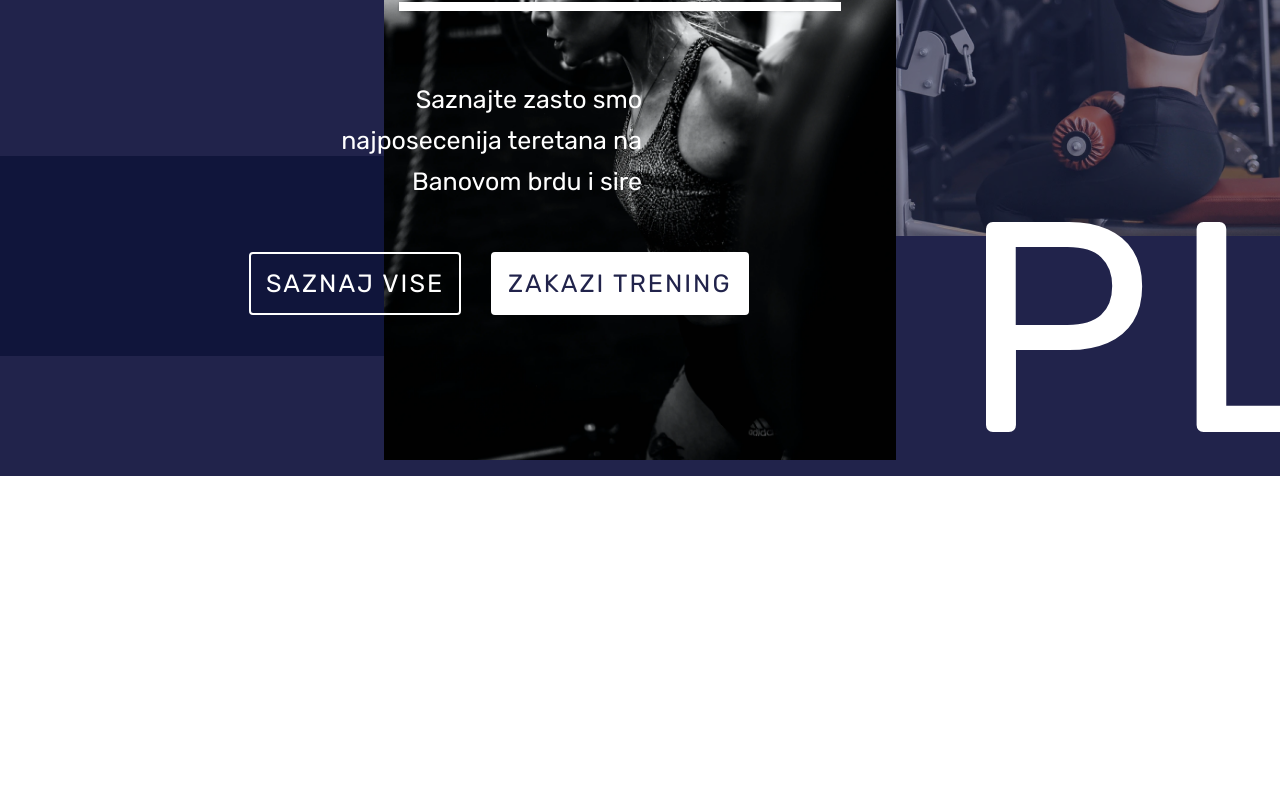
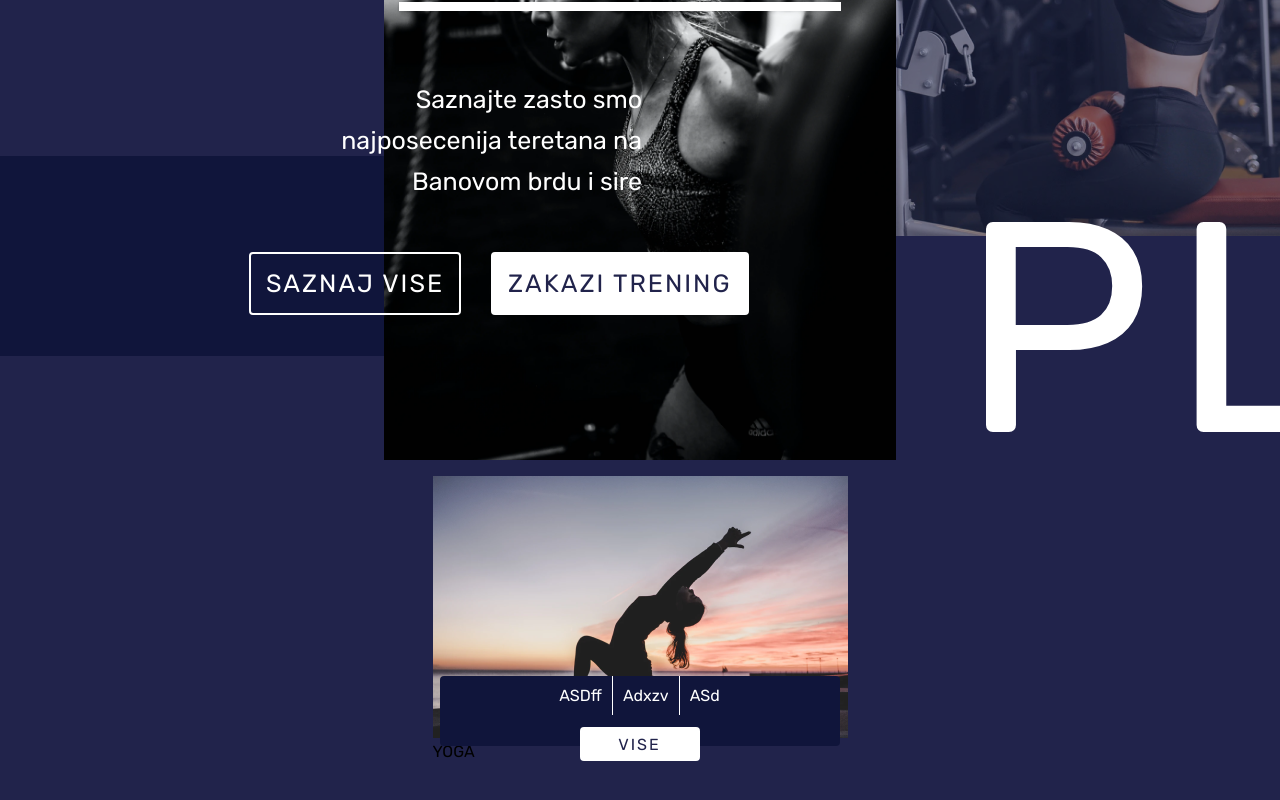
Before and after one commit to Jogurat/fitness-center, a Vue app: page /#/ in a window 1280 px wide. Shown: the part 324-1124 px from the top of the page. Before the commit the page ends 831 px from the top, so only its background shows below. Built offline with nearby package versions, Linux system fonts and the light colour scheme.

Commit message:
Added WorkoutCard component

```diff
--- a/src/components/Button.vue
+++ b/src/components/Button.vue
@@ -1,6 +1,6 @@
 <template>
   <div>
-    <button :class="['cta-btn', filled ? 'filled' : '']">{{text}}</button>
+    <button @click="handleClick" :class="['cta-btn', filled ? 'filled' : '']">{{text}}</button>
   </div>
 </template>
 
@@ -17,6 +17,11 @@ export default {
   props: {
     text: String,
     filled: Boolean
+  },
+  methods: {
+    handleClick() {
+      this.$emit("click");
+    }
   }
 };
 </script>
--- a/src/components/NavBar.vue
+++ b/src/components/NavBar.vue
@@ -100,6 +100,7 @@ export default {
   justify-content: flex-end;
   padding: 30px;
   z-index: 3;
+  /* top: 0; */
 }
 
 .nav-link {
--- /dev/null
+++ b/src/components/WorkoutCard.vue
@@ -0,0 +1,135 @@
+<template>
+  <div class="card-container" id="card-container">
+    <div class="card-img" id="card-img">
+      <img src="@/assets/yoga1.png" alt />
+      <div class="img-filter">
+        <span>YOGA</span>
+      </div>
+    </div>
+    <div class="card-basic-info">
+      <!-- <button class="more-info-btn">Vise</button> -->
+      <div class="basic-info-container">
+        <p>ASDff</p>
+        <p>Adxzv</p>
+        <p>ASd</p>
+      </div>
+      <Button @click="handleClick" class="more-info-btn" text="Vise" filled></Button>
+    </div>
+    <div :class="['card-more-info', moreInfo ? 'show' : '']">
+      <p>Info 1</p>
+      <p>Info 2</p>
+      <p>Info 3</p>
+    </div>
+  </div>
+</template>
+
+<script>
+import Button from "./Button";
+export default {
+  data() {
+    return {
+      moreInfo: false
+    };
+  },
+  components: {
+    Button
+  },
+  methods: {
+    handleClick() {
+      console.log("Hi");
+      this.moreInfo = !this.moreInfo;
+    }
+  }
+};
+</script>
+
+<style scoped>
+.card-container {
+  display: flex;
+  flex-direction: column;
+  position: relative;
+  transition: transform 0.09s ease-in;
+  cursor: pointer;
+}
+
+.card-container:hover {
+  transform: scale(1.005);
+}
+
+.card-container:hover > .card-img {
+  box-shadow: 10px 10px 16px -5px rgba(255, 255, 255, 0.3);
+}
+
+.card-container:hover > .card-basic-info {
+  box-shadow: 0px 6px 16px -5px rgba(255, 255, 255, 0.3);
+}
+
+.card-basic-info {
+  display: flex;
+  flex-direction: column;
+  align-items: center;
+  position: absolute;
+  width: 400px;
+  height: 70px;
+  background-color: var(--second-bg-color);
+  /* bottom: 0; */
+  left: 7px;
+  border-radius: 4px;
+  top: 25%;
+  /* border: 1px solid white; */
+  transition: all 0.09s ease-in;
+}
+
+.basic-info-container {
+  display: flex;
+  flex-direction: row;
+  justify-content: space-evenly;
+}
+
+.basic-info-container p {
+  padding: 10px;
+  color: white;
+}
+
+.basic-info-container p:nth-child(2) {
+  border-left: 1px solid white;
+  border-right: 1px solid white;
+}
+
+.card-img {
+  /* border: 1px solid white; */
+  transition: all 0.09s ease-in;
+}
+
+.img-filter {
+}
+
+.card-more-info {
+  background-color: white;
+  /* position: absolute;
+  top: 32%; */
+  margin-top: 30px;
+  display: none;
+  flex-direction: column;
+  align-items: center;
+  transition: all 1s ease-in;
+  /* z-index: 1; */
+}
+
+.card-more-info.show {
+  display: flex;
+}
+</style>
+
+<style>
+.more-info-btn .cta-btn {
+  margin-top: 12px;
+  width: 120px;
+  height: 20px;
+  /* padding: 0; */
+  font-size: 16px;
+  align-items: center;
+  display: flex;
+  justify-content: center;
+}
+</style>
--- a/src/views/Home.vue
+++ b/src/views/Home.vue
@@ -15,16 +15,21 @@
       </div>
     </div>
     <div class="white-box"></div>
+    <div class="secondary-content">
+      <WorkoutCard />
+    </div>
   </div>
 </template>
 
 <script>
 // @ is an alias to /src
 import Button from "@/components/Button";
+import WorkoutCard from "@/components/WorkoutCard";
 export default {
   name: "Home",
   components: {
-    Button
+    Button,
+    WorkoutCard
   },
   data() {
     return {
@@ -59,6 +64,7 @@ export default {
   height: 100vh;
   background-color: var(--main-bg-color);
   font-family: "Rubik", sans-serif;
+  /* overflow-x: hidden; */
 }
 
 .img-container {
@@ -66,6 +72,7 @@ export default {
   align-items: center;
   justify-content: center;
   height: 100vh;
+  width: 100vw;
 }
 
 .img-container .main-img {
@@ -89,6 +96,7 @@ export default {
   z-index: 1;
   left: 50%;
   bottom: 30%;
+  /* overflow-x: hidden; */
 }
 
 .text-play {
@@ -151,4 +159,13 @@ export default {
   top: 60%;
   z-index: 1;
 }
+
+.secondary-content {
+  height: 100vh;
+  width: 100vw;
+  margin: 0;
+  display: flex;
+  justify-content: center;
+  background-color: var(--main-bg-color);
+}
 </style>
```
Also changed, not shown: src/assets/yoga1.png (added).
